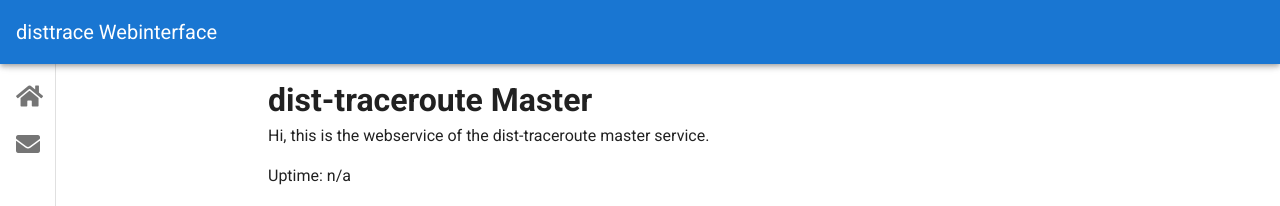
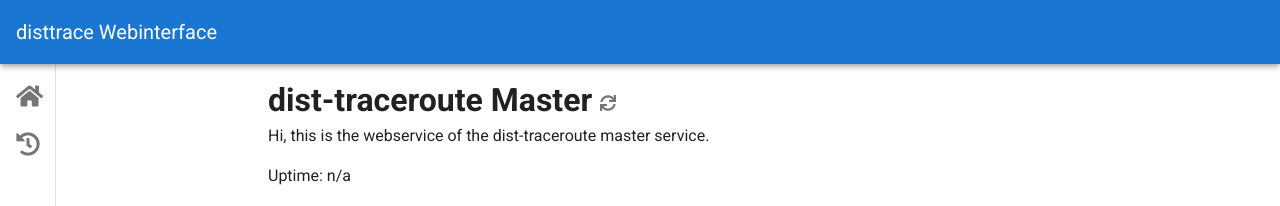
Before and after one commit to xmirakulix/dist-traceroute, a Vue app in the folder web/: page / in a window 1280 px wide. Shown: the top 206 px of the page. Built offline with nearby package versions, Linux system fonts and the light colour scheme; no server answers.

Commit message:
traces history

```diff
--- a/web/src/App.vue
+++ b/web/src/App.vue
@@ -15,9 +15,9 @@
         </v-list-item>
         <v-list-item @click="doAlert('contact')">
           <v-list-item-action>
-            <v-icon>fas fa-envelope</v-icon>
+            <v-icon>fas fa-history</v-icon>
           </v-list-item-action>
-          <v-list-item-title>Contact</v-list-item-title>
+          <v-list-item-title>Trace Results</v-list-item-title>
         </v-list-item>
       </v-list>
     </v-navigation-drawer>
@@ -25,7 +25,12 @@
     <v-content>
       <!-- Header -->
       <v-container>
-        <h1>dist-traceroute Master</h1>
+        <h1>
+          dist-traceroute Master
+          <v-icon style="font-size: 1rem;" @click="fetchStatus()"
+            >fas fa-sync</v-icon
+          >
+        </h1>
         <p>Hi, this is the webservice of the dist-traceroute master service.</p>
         <p>Uptime: {{ getStatus.Uptime }}</p>
       </v-container>
--- a/web/src/components/ListTraces.vue
+++ b/web/src/components/ListTraces.vue
@@ -8,7 +8,16 @@
       :hide-default-footer="true"
       :disable-sort="true"
       class="elevation-1"
-    ></v-data-table>
+    >
+      <template v-slot:item.HopCnt="{ item }">
+        <v-tooltip bottom>
+          <template v-slot:activator="{ on }">
+            <span v-on="on">{{ item.HopCnt }}</span>
+          </template>
+          <span>{{ item.DetailJSON }}</span>
+        </v-tooltip>
+      </template>
+    </v-data-table>
   </div>
 </template>
 
@@ -36,7 +45,7 @@ export default {
     ...mapGetters(["getTraces"])
   },
   created() {
-    this.fetchTraces();
+    this.fetchTraces(3);
   }
 };
 </script>
--- a/web/src/store/modules/traces.js
+++ b/web/src/store/modules/traces.js
@@ -9,9 +9,11 @@ const getters = {
 };
 
 const actions = {
-  async fetchTraces({ commit }) {
+  async fetchTraces({ commit }, limit) {
     try {
-      const response = await axios.get("http://localhost:8990/api/traces");
+      const response = await axios.get(
+        `http://localhost:8990/api/traces?_limit=${limit}`
+      );
       commit("setTraces", response.data);
     } catch (error) {
       console.log("Error caught: " + error);
```
